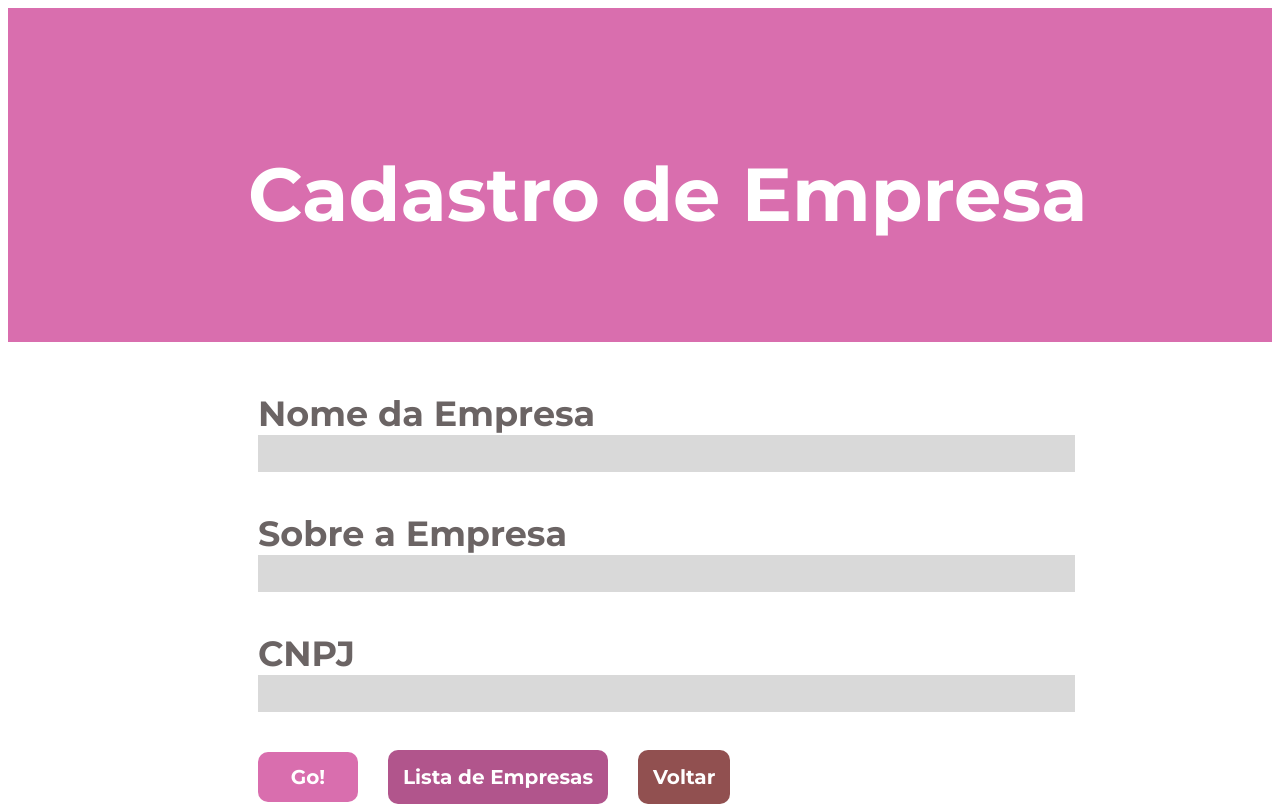
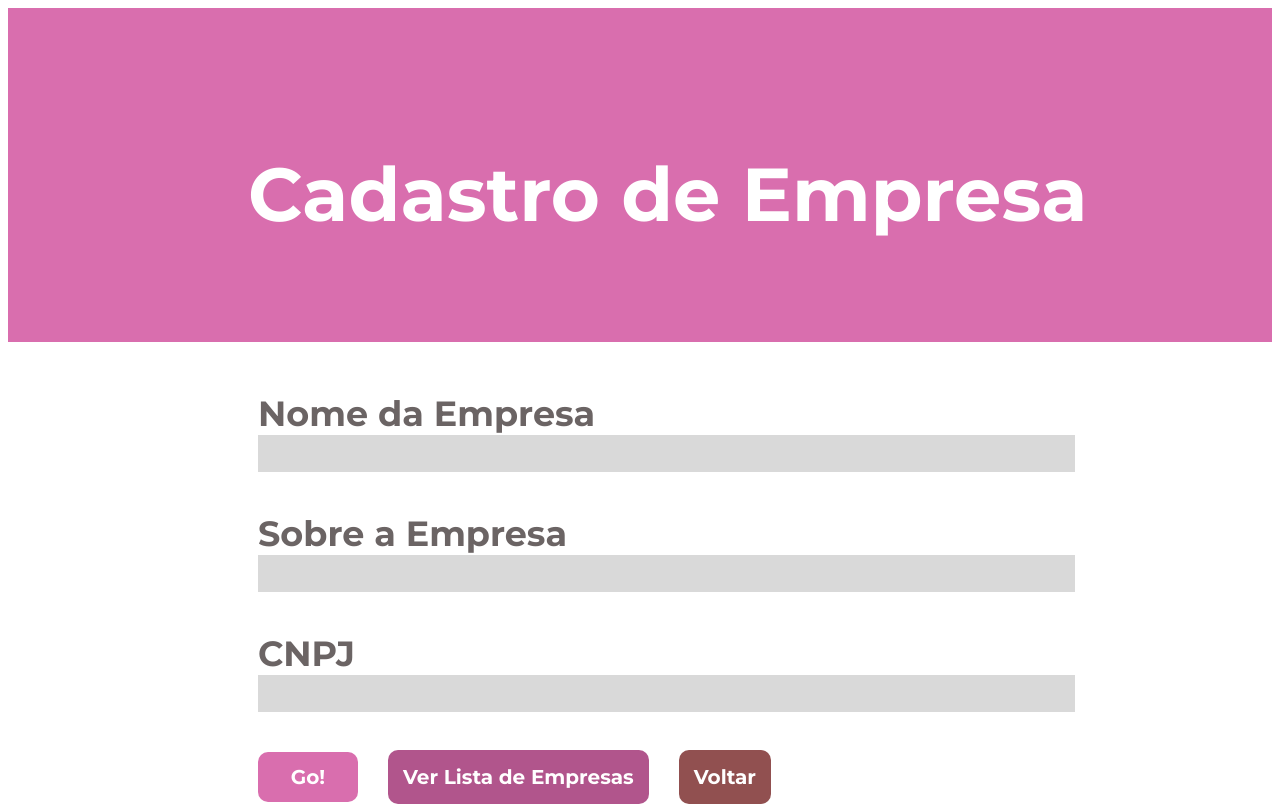
Before and after one commit to hitoshidevx/Gs_React, a React (Create React App) app in the folder global-solution/gs/: page /cadastroempresa in a window 1280 px wide. Built offline with nearby package versions, Linux system fonts and the light colour scheme.

Commit message:
Projeto Finalizado

```diff
--- a/global-solution/gs/src/components/CadastroEmpresa.jsx
+++ b/global-solution/gs/src/components/CadastroEmpresa.jsx
@@ -87,7 +87,7 @@ export default function CadastroEmpresa() {
                   </DivLabelBelow>
                   <div>
                       <ButtonOkEmpresa >Go!</ButtonOkEmpresa>
-                      <ButtonListEmpresa to="/listaempresa" >Lista de Empresas</ButtonListEmpresa>
+                      <ButtonListEmpresa to="/listaempresa" >Ver Lista de Empresas</ButtonListEmpresa>
                       <ButtonBack to="/home" >Voltar</ButtonBack>
                   </div>
               </form>
--- a/global-solution/gs/src/components/CadastroPessoa.jsx
+++ b/global-solution/gs/src/components/CadastroPessoa.jsx
@@ -88,7 +88,7 @@ export default function CadastroPessoa() {
                   </DivLabelBelow>
                   <div>
                       <ButtonOkPessoa >Go!</ButtonOkPessoa>
-                      <ButtonListPessoa to="/listapessoa" >Lista de Pessoas</ButtonListPessoa>
+                      <ButtonListPessoa to="/listapessoa" >Ver Lista de Pessoas</ButtonListPessoa>
                       <ButtonBack to="/home" >Voltar</ButtonBack>
                   </div>
               </form>
--- a/global-solution/gs/src/components/CadastroVeiculo.jsx
+++ b/global-solution/gs/src/components/CadastroVeiculo.jsx
@@ -87,7 +87,7 @@ export default function CadastroVeiculo() {
                 </DivLabelBelow>
                 <div>
                     <ButtonOkVeiculo >Go!</ButtonOkVeiculo>
-                    <ButtonListVeiculo to="/listaveiculo" >Lista de Veículos</ButtonListVeiculo>
+                    <ButtonListVeiculo to="/listaveiculo" >Ver Lista de Veículos</ButtonListVeiculo>
                     <ButtonBack to="/home" >Voltar</ButtonBack>
                 </div>
             </form>
--- a/global-solution/gs/src/components/Home.jsx
+++ b/global-solution/gs/src/components/Home.jsx
@@ -16,7 +16,7 @@ export default function Home() {
         </UpperFrame>
 
         <div>
-            <Chooseh3 >Olá {usuario}! Escolha um tipo de cadastro:</Chooseh3>
+            <Chooseh3 >Olá {usuario}! Escolha um tipo de entidade:</Chooseh3>
 
             <AllSignUps id="allSignUps" >
                 <SingularSignUp id="person" >
```
